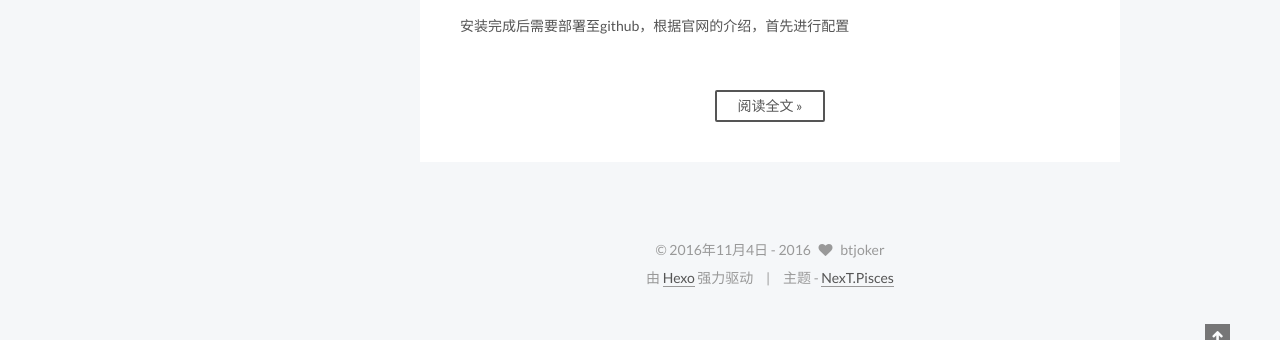
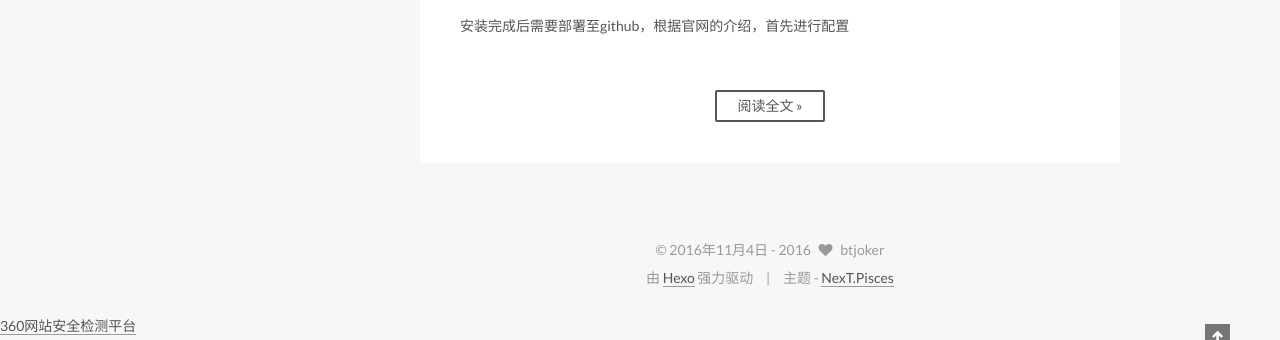
Before and after one commit to btjoker/btjoker.github.io, a plain HTML site: page index.html in a window 1280 px wide. Shown: the part 552-892 px from the top of the page. Before the commit the page ends 864 px from the top, so only its background shows below. Drawn offline with Linux system fonts and the light colour scheme; a script that the page names is missing.

Commit message:
Site updated: 2016-11-17 18:54:07

```diff
--- a/index.html
+++ b/index.html
@@ -545,6 +545,6 @@
 
 
 
-
+<a href="http://webscan.360.cn/index/checkwebsite/url/acjoker.tk" name="06c37df1fbc8c0430833c94c20dfe102" >360网站安全检测平台</a>
 </body>
 </html>
```
